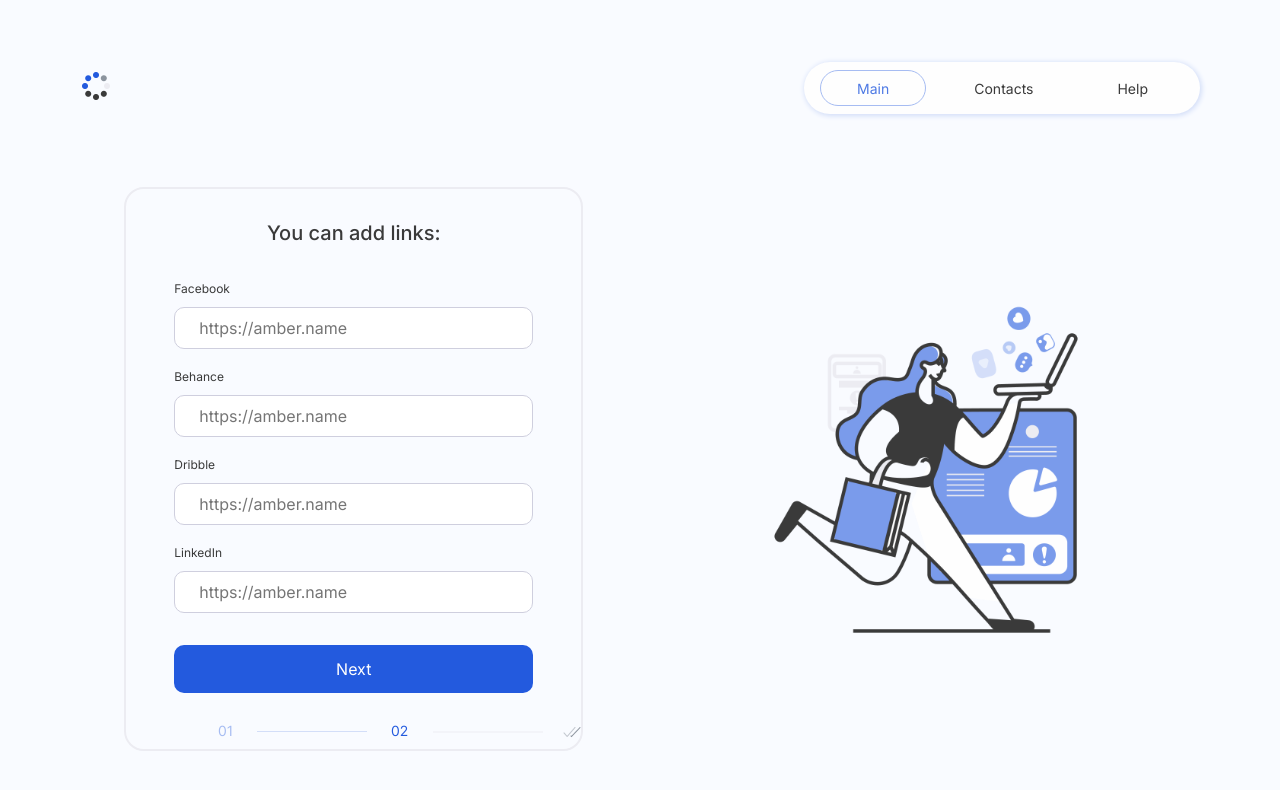
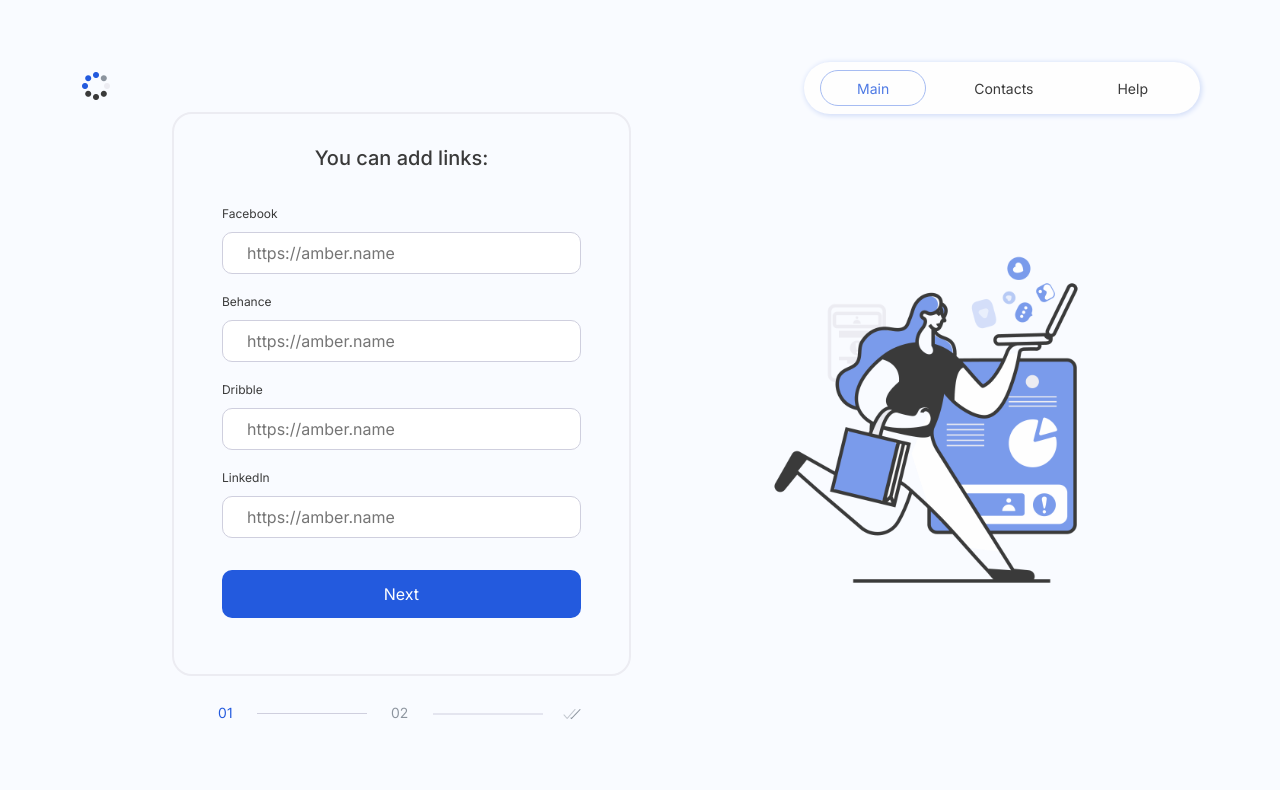
Before and after one commit to Mantserov/maybe, a website: page pages/reg-2.html in a window 1280 px wide. Drawn offline with Linux system fonts and the light colour scheme.

Commit message:
sizing fixes

```diff
--- /dev/null
+++ b/package.json
@@ -0,0 +1,5 @@
+{
+  "dependencies": {
+    "sass": "^1.75.0"
+  }
+}
--- a/pages/reg-2.html
+++ b/pages/reg-2.html
@@ -33,7 +33,7 @@
       </nav>
     </header>
 
-    <main class="main">
+    <main class="main main--less-space">
       <div class="main__content">
         <div class="main__form form">
           <h1 class="form__title">You can add links:</h1>
@@ -73,16 +73,14 @@
 
             <a href="reg-sucess.html" class="form__button button">Next</a>
           </form>
+          <img
+            class="form__slider"
+            src="../src/images/icons/step-1-slider.png"
+            alt="Step"
+          />
         </div>
         <img class="main__image" src="../src/images/step-3.png" alt="" />
       </div>
     </main>
-    <footer class="footer">
-      <img
-        class="footer__slider"
-        src="../src/images/icons/step-2-slider.png"
-        alt="Step"
-      />
-    </footer>
   </body>
 </html>
--- a/src/styles/blocks/button.scss
+++ b/src/styles/blocks/button.scss
@@ -4,6 +4,7 @@
   width: 100%;
   background-color: #235ade;
   height: 48px;
+  border: none;
   border-radius: 10px;
   line-height: 48px;
   text-decoration: none;
--- a/src/styles/blocks/checkbox.scss
+++ b/src/styles/blocks/checkbox.scss
@@ -28,6 +28,7 @@
   }
 
   &__lock {
+    transition: all 100ms;
     margin-left: 105px;
     height: 40px;
     width: 40px;
--- a/src/styles/blocks/footer.scss
+++ /dev/null
@@ -1,17 +0,0 @@
-.footer {
-  &__cant-sign-in {
-    text-decoration: none;
-    font-size: 14px;
-    color: rgba(35, 90, 222, 1);
-    position: absolute;
-    top: 90%;
-    left: 24%;
-  }
-
-  &__slider {
-    width: 366px;
-    position: absolute;
-    top: 90%;
-    left: 17%;
-  }
-}
--- a/src/styles/blocks/form.scss
+++ b/src/styles/blocks/form.scss
@@ -6,8 +6,12 @@
   border-radius: 20px;
   color: #3a3a3a;
   padding: 32px 48px;
+  grid-column: 2/7;
+  margin-bottom: 50px;
+  position: relative;
 
   &__title {
+    text-align: center;
     font-weight: 500;
     font-size: 20px;
     margin-bottom: 32px;
@@ -50,4 +54,23 @@
     height: 72px;
     width: 72px;
   }
+
+  &__cant-sign-in {
+    text-decoration: none;
+    font-size: 14px;
+    color: rgba(35, 90, 222, 1);
+    position: absolute;
+    text-align: center;
+    top: 105%;
+  }
+
+  &__slider {
+    height: 24px;
+    position: absolute;
+    top: 105%;
+
+    &--less-space {
+      top: 115%;
+    }
+  }
 }
--- a/src/styles/blocks/main.scss
+++ b/src/styles/blocks/main.scss
@@ -1,5 +1,9 @@
 .main {
   margin-top: 75px;
+
+  &--less-space {
+    margin-top: 0px;
+  }
 
   &__content {
     display: grid;
```
Also changed, not shown: index.html (+1 -3 lines), pages/reg-1.html (+6 -8 lines), pages/reg-sucess.html (+6 -7 lines), pages/sign-in-success.html (+0 -1 lines), src/styles.style.css (added), src/styles/style.css, 3 other files.
